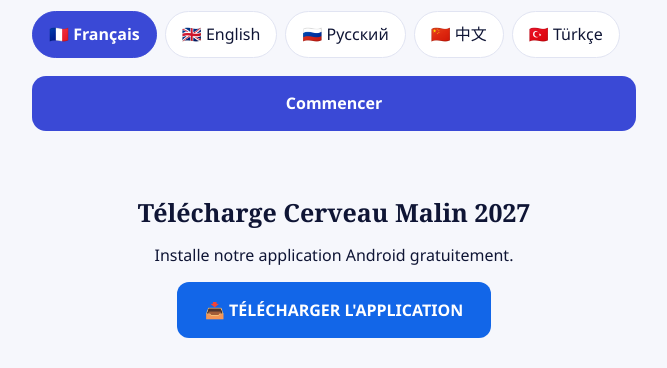
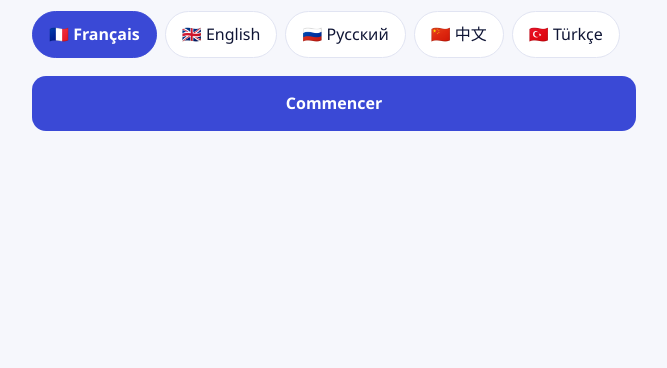
Before and after one commit to cerveau-malin/cerveau-malin.github.io, a plain HTML site: page index.html in a window 1280 px wide. Shown: the part 621-989 px from the top of the page, without its empty margins (306-973 px from the left). After the commit the page ends 800 px from the top, so only its background shows below. Drawn offline with Linux system fonts and the light colour scheme.

Commit message:
Remove Android app download section from index.html
Removed download section for the Android application.

```diff
--- a/index.html
+++ b/index.html
@@ -563,21 +563,5 @@ if(ht){
 }else if(token&&profile.country)enter();
 </script>
 
-<div style="text-align:center; padding:30px 15px;">
-  <h2>Télécharge Cerveau Malin 2027</h2>
-  <p>Installe notre application Android gratuitement.</p>
-  <a href="Cerveau_Malin_v1.0.2_1794742813762.apk"
-     download
-     style="display:inline-block;
-     background:#1266e8;
-     color:white;
-     padding:16px 28px;
-     border-radius:12px;
-     text-decoration:none;
-     font-weight:bold;">
-    📥 TÉLÉCHARGER L'APPLICATION
-  </a>
-</div>
-
 </body>
 </html>
```
